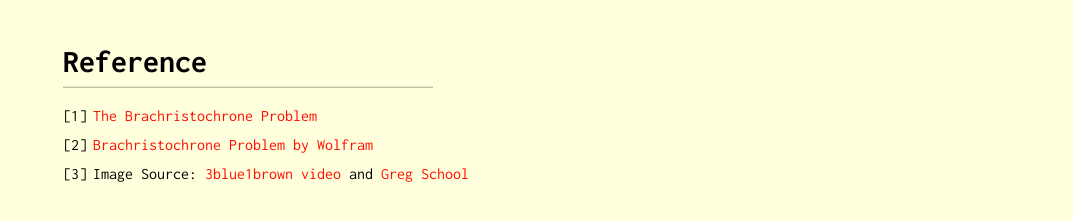
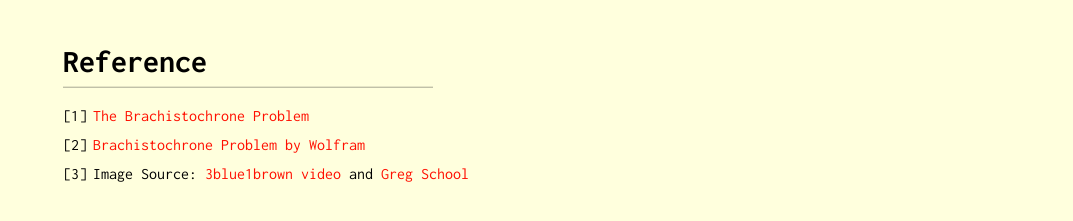
Before and after one commit to Oscuro-Phoenix/math-for-fun, a Jekyll site: the page built from _posts/2022-01-01-Problem-24.md, in a window 1280 px wide and 900 px high, scrolled down 1411 px. Shown: the part 662-883 px from the top of the window, without its empty margins (207-1280 px from the left). Built offline with Jekyll 4.4.1, drawn with Linux system fonts in a browser that asks for light colours; formulas are drawn with MathJax 3; some of the changed text lies outside the part shown.

Commit message:
Update 2022-01-01-Problem-24.md

```diff
--- a/_posts/2022-01-01-Problem-24.md
+++ b/_posts/2022-01-01-Problem-24.md
@@ -4,7 +4,7 @@
 subtitle: Brachistochrone Problem
 tags: [geometry, calculus of variations]
 ---
-# Problem 24 : Brachristochrone Problem
+# Problem 24 : Brachistochrone Problem
 
 Let's start this new year with a problem with substantial history from the 15th century: Brachistochrone problem. Before going into the problem statement I like to lay the historical groundwork of this problem's origin and impact on the mathematical world of that time. Johann Bernoulli, a famous swiss mathematician came up with this problem and challenged 'the most brilliant mathematicians in the world' to solve this problem and whoever would communicate Johann the solution he would 'publicly declare him worthy of praise'[1]. The problem statement was, 'Given two points A and B in a vertical plane, what is the curve traced out by a point acted on only by gravity, which starts at A and reaches B in the shortest time.'
 
@@ -48,6 +48,6 @@
 
 # Reference
 
-1. [The Brachristochrone Problem](https://mathshistory.st-andrews.ac.uk/HistTopics/Brachistochrone/)
-2. [Brachristochrone Problem by Wolfram](https://mathworld.wolfram.com/BrachistochroneProblem.html)
+1. [The Brachistochrone Problem](https://mathshistory.st-andrews.ac.uk/HistTopics/Brachistochrone/)
+2. [Brachistochrone Problem by Wolfram](https://mathworld.wolfram.com/BrachistochroneProblem.html)
 3. Image Source: [3blue1brown video](https://www.youtube.com/watch?v=Cld0p3a43fU) and [Greg School](https://www.gregschool.org/lagrangian-mechanics/2017/5/18/brachistochrone-problem)
```
